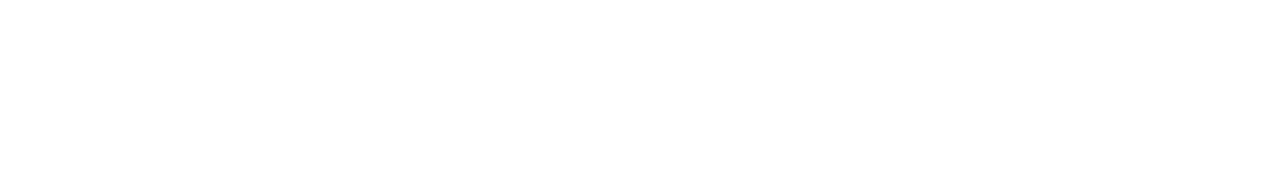
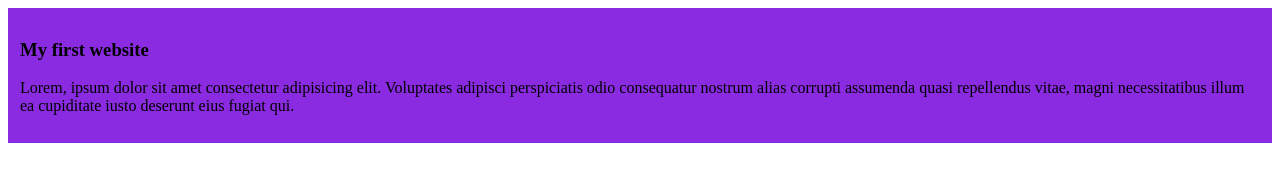
Before and after one commit to Shumia-Akther/my-first-github-repo, a plain HTML site: page index.html in a window 1280 px wide. Drawn offline with Linux system fonts and the light colour scheme.

Commit message:
added the blog

```diff
--- a/index.html
+++ b/index.html
@@ -4,8 +4,12 @@
     <meta charset="UTF-8">
     <meta name="viewport" content="width=device-width, initial-scale=1.0">
     <title>My first repo</title>
+    <link rel="stylesheet" href="styles/blog.css">
 </head>
 <body>
-
+   <div>
+    <h3>My first website</h3>
+    <p>Lorem, ipsum dolor sit amet consectetur adipisicing elit. Voluptates adipisci perspiciatis odio consequatur nostrum alias corrupti assumenda quasi repellendus vitae, magni necessitatibus illum ea cupiditate iusto deserunt eius fugiat qui.</p>
+   </div>
 </body>
 </html>
--- /dev/null
+++ b/styles/blog.css
@@ -0,0 +1,4 @@
+div{
+    background-color: blueviolet;
+    padding: 12px;
+}
```
